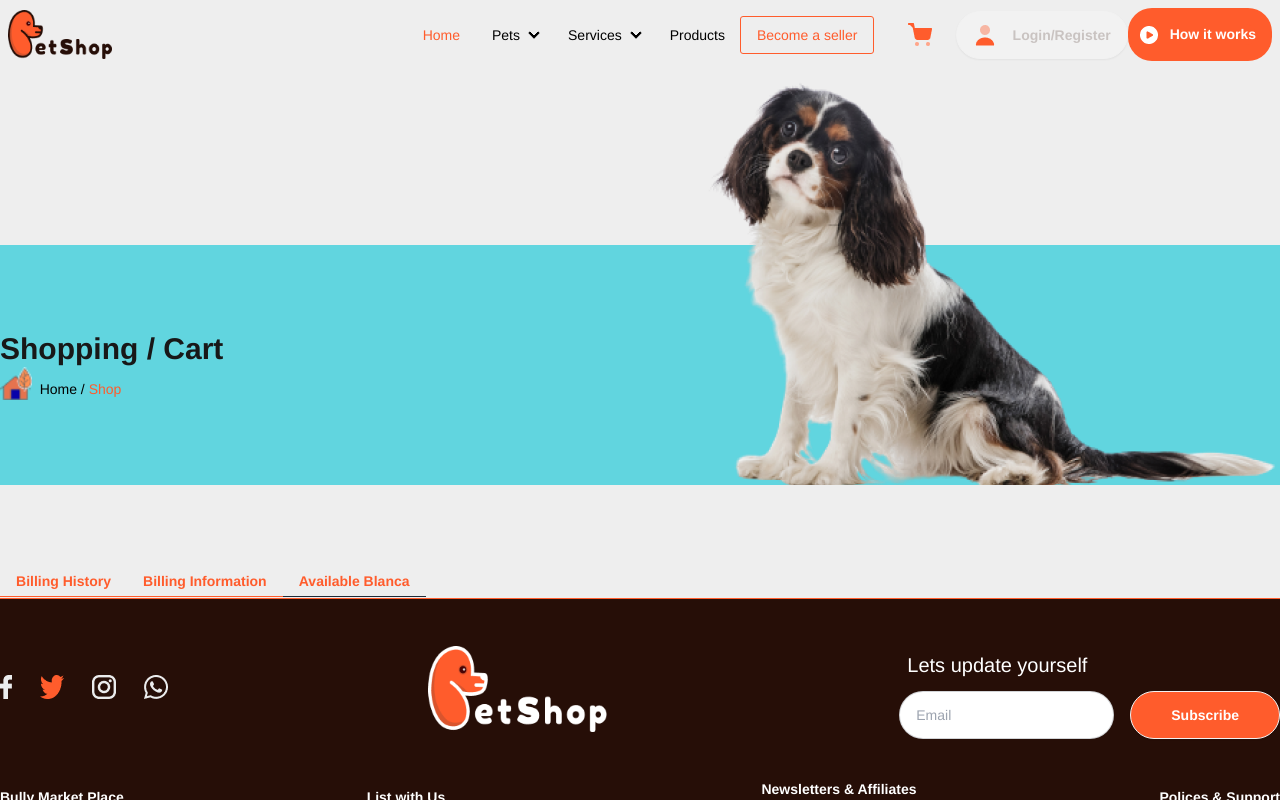
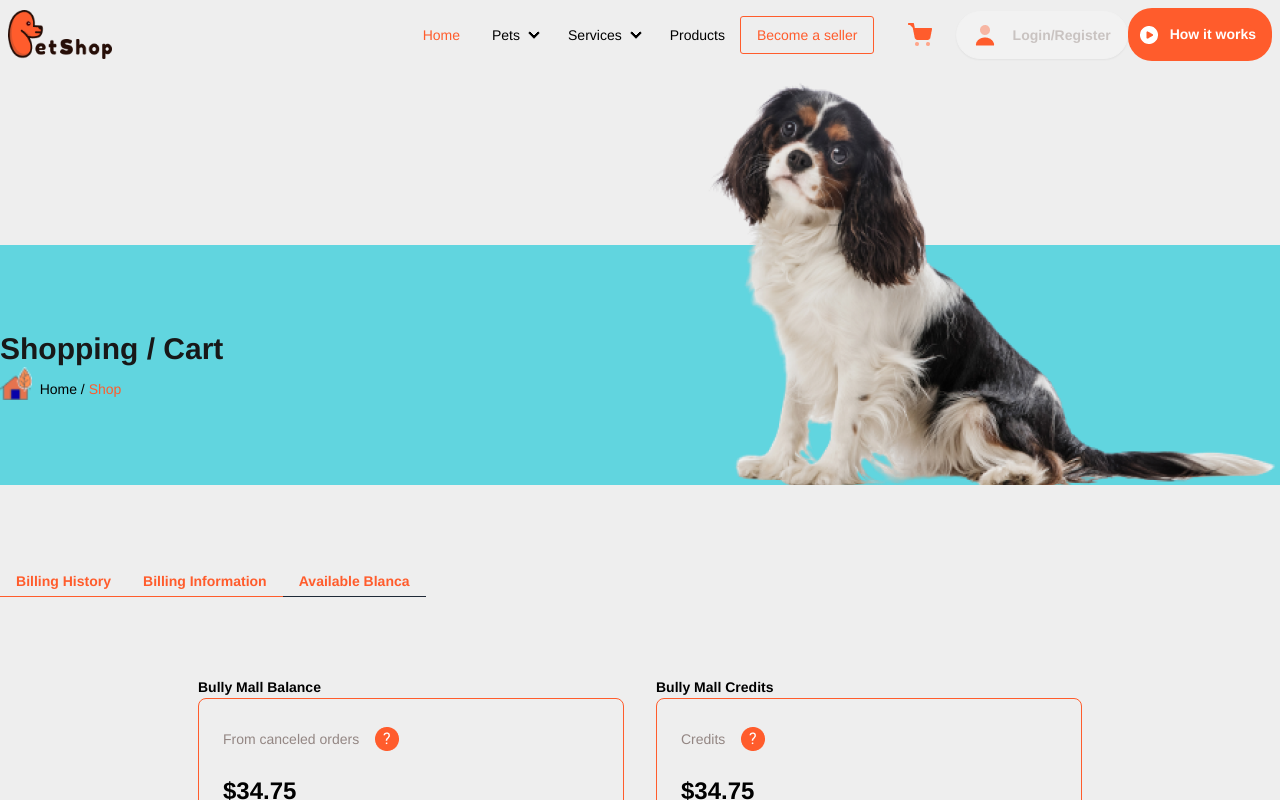
Before and after one commit to Jewel-190237/per-shop, a React (Vite) app: page /vouchers in a window 1280 px wide. Both pictures are taken after a click on the tab "Available Blanca". Shown: the top 800 px of the page. Built offline with nearby package versions, Linux system fonts and the light colour scheme.

Commit message:
file added

```diff
--- a/src/Components/MyAccount/AvailableBalance.jsx
+++ b/src/Components/MyAccount/AvailableBalance.jsx
@@ -1,9 +1,33 @@
 import React from 'react';
+import question from '../../assets/image/myAccount/question.png'
 
 const AvailableBalance = () => {
     return (
-        <div>
+        <div className='flex flex-col md:flex-row justify-center mt-20 mb-10 gap-8'>
+            <div className='w-full md:w-1/3'>
+                <h4 className='font-bold'>Bully Mall Balance</h4>
+                <div className='border border-[#FF5C2C] flex flex-col justify-center p-6 rounded-lg '>
+                    <div className='flex gap-4 items-center'>
+                        <p className='text-[#938683] '>From canceled orders</p>
+                        <img src={question} alt="" />
+                    </div>
+                    <h2 className='font-extrabold text-2xl mt-5'>$34.75</h2>
+                    <p className='text-[#938683] mt-5'>purchases</p>
+                </div>
+            </div>
 
+            <div className='w-full md:w-1/3 '>
+                <h4 className='font-bold'>Bully Mall Credits</h4>
+                <div className='border border-[#FF5C2C] flex flex-col justify-center p-6 rounded-lg'>
+                    <div className='flex gap-4 items-center'>
+                        <p className='text-[#938683] '>Credits</p>
+                        <img src={question} alt="" />
+                    </div>
+                    <h2 className='font-extrabold text-2xl mt-5'>$34.75</h2>
+                    <p className='text-[#938683] mt-5'>purchases</p>
+                </div>
+
+            </div>
         </div>
     );
 };
```
Also changed, not shown: src/assets/image/myAccount/question.png (added).
